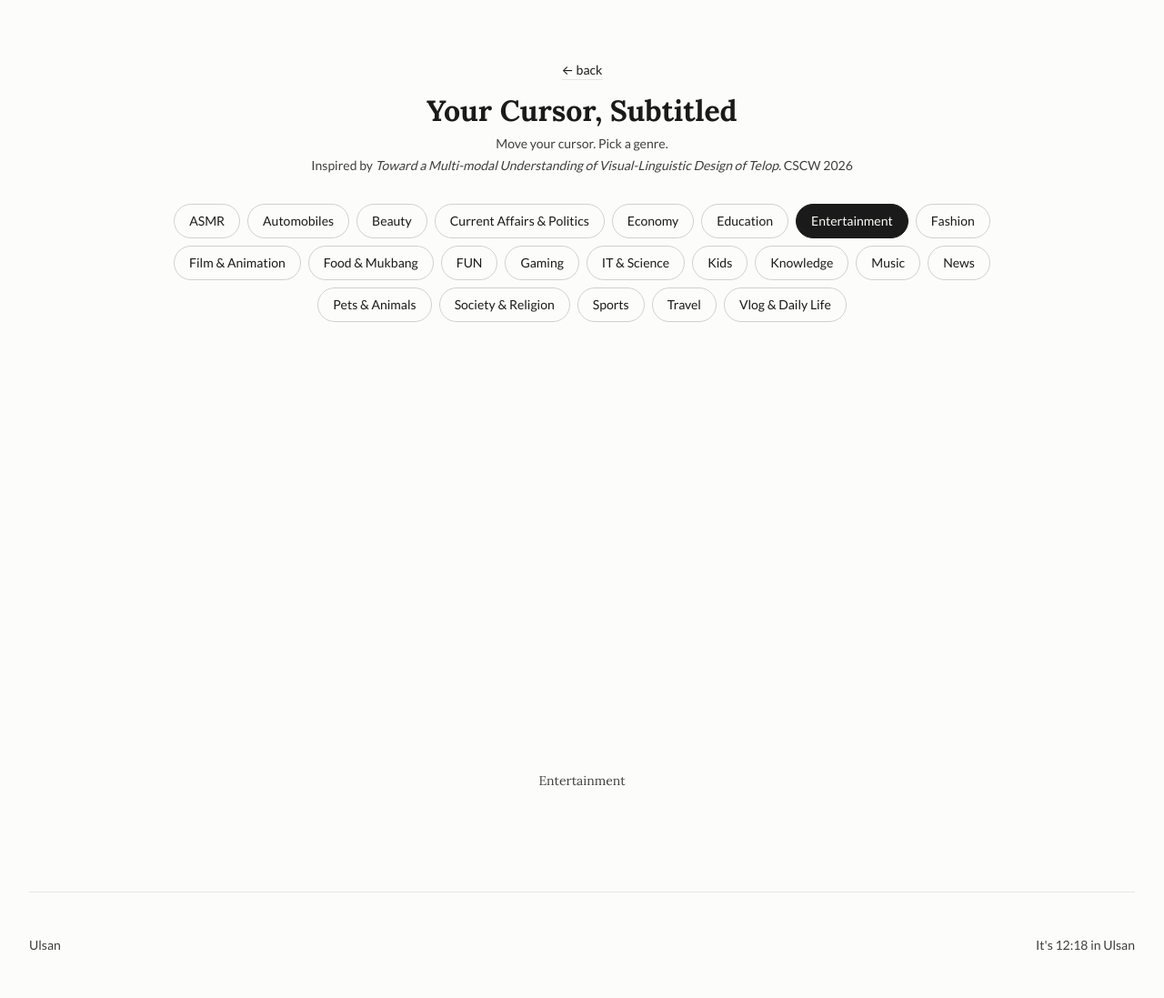
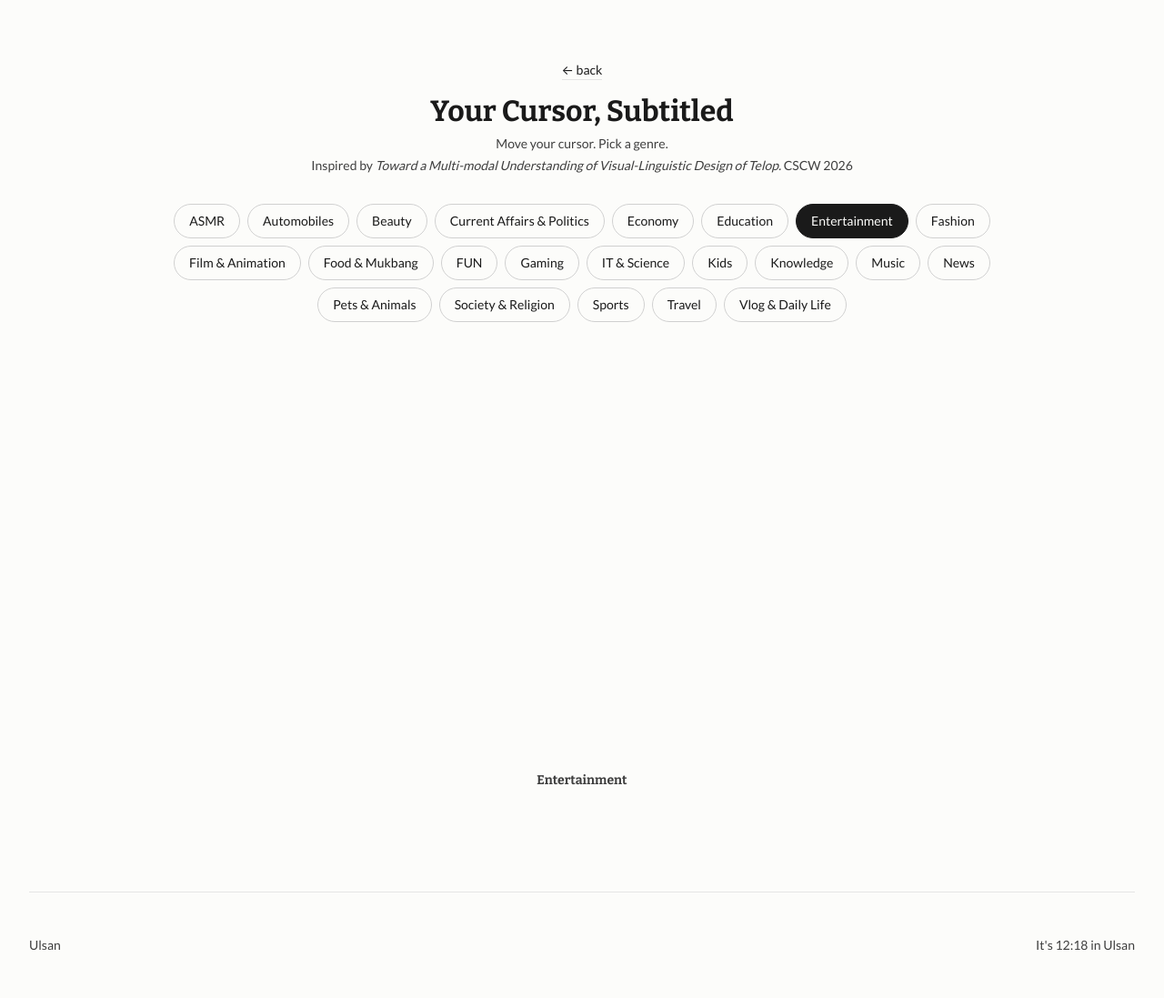
Before and after one commit to taeyoung-ko/taeyoung-ko.github.io, a Jekyll site: the page built from playground/1/index.html, in a window 1280 px wide. Shown: the whole page at 91% size. Built offline with Jekyll 4.4.1, drawn with Linux system fonts in a browser that asks for light colours; some web fonts are replaced.

Commit message:
Switch heading serif from Lora to Bitter
Co-Authored-By: Claude Opus 5.5 <noreply@anthropic.com>

```diff
--- a/_layouts/default.html
+++ b/_layouts/default.html
@@ -7,7 +7,7 @@
   <link rel="preconnect" href="https://fonts.googleapis.com">
   <link rel="preconnect" href="https://fonts.gstatic.com" crossorigin>
   <link rel="stylesheet" href="https://fonts.googleapis.com/css2?family=Lato:wght@100;300;400;700;900&display=swap">
-  <link rel="stylesheet" href="https://fonts.googleapis.com/css2?family=Lora:wght@400;500;600;700&display=swap">
+  <link rel="stylesheet" href="https://fonts.googleapis.com/css2?family=Bitter:wght@700&display=swap">
   <link rel="stylesheet" href="{{ '/assets/css/site.css' | relative_url }}">
   <link rel="stylesheet" href="https://cdnjs.cloudflare.com/ajax/libs/font-awesome/6.5.1/css/all.min.css">
   <link rel="icon" type="image/png" href="{{ '/assets/images/favicon.png' | relative_url }}">
--- a/assets/css/site.css
+++ b/assets/css/site.css
@@ -55,7 +55,7 @@ main {
 
 /* ---------- Typography ---------- */
 h1 {
-  font-family: "Lora", Georgia, serif;
+  font-family: "Bitter", Georgia, serif;
   font-size: var(--heading-xxlarge-size);
   line-height: var(--heading-xxlarge-lh);
   font-weight: 700;
@@ -63,7 +63,7 @@ h1 {
 }
 
 h2 {
-  font-family: "Lora", Georgia, serif;
+  font-family: "Bitter", Georgia, serif;
   font-size: var(--heading-large-size);
   line-height: var(--heading-large-lh);
   font-weight: 700;
--- a/playground/1/index.html
+++ b/playground/1/index.html
@@ -101,7 +101,7 @@ title: Your Cursor, Subtitled
     bottom: var(--space-32);
     left: 50%;
     transform: translateX(-50%);
-    font-family: "Lora", serif;
+    font-family: "Bitter", Georgia, serif;
     font-size: var(--body-size);
     line-height: var(--body-lh);
     color: var(--muted);
```
